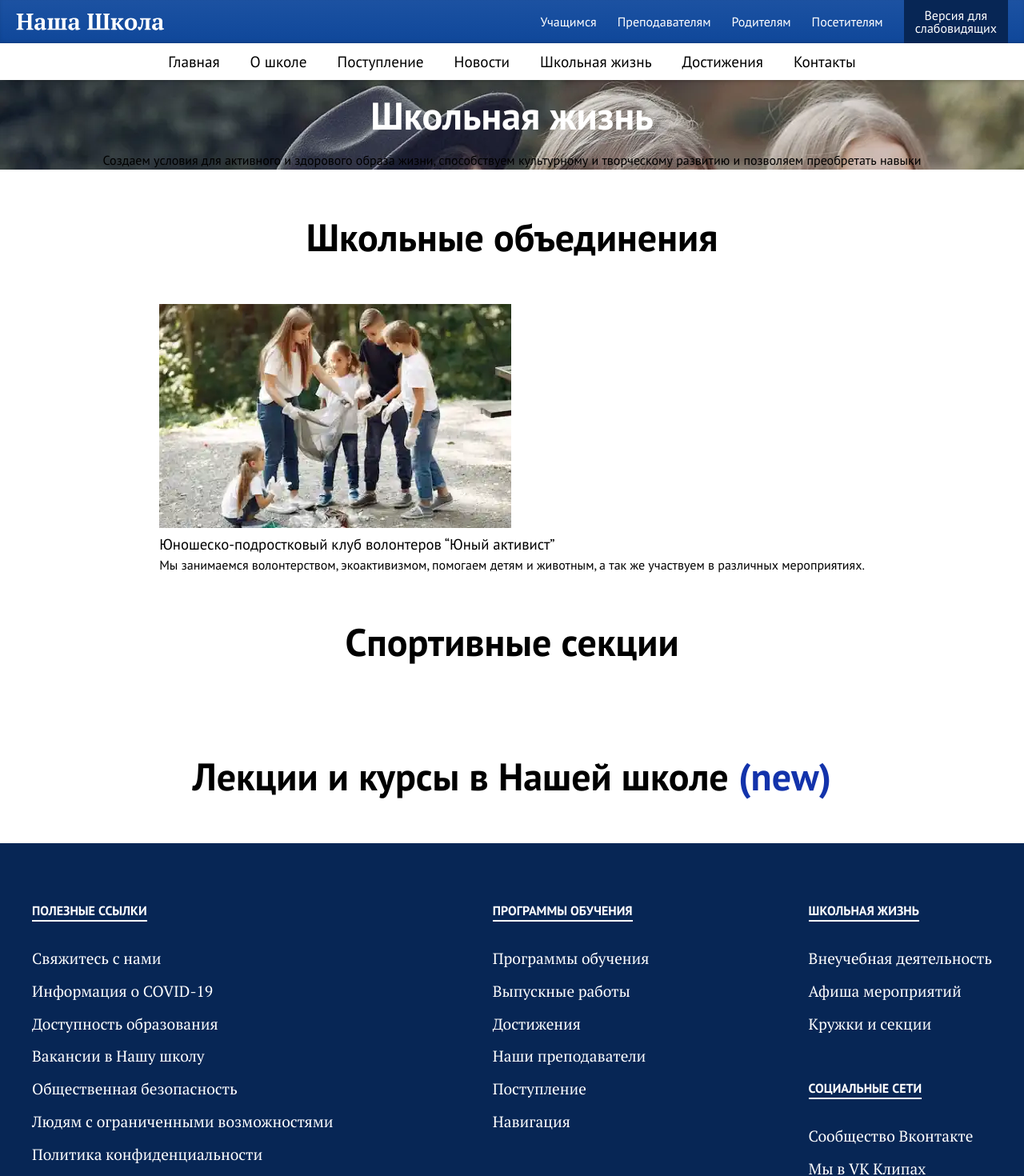
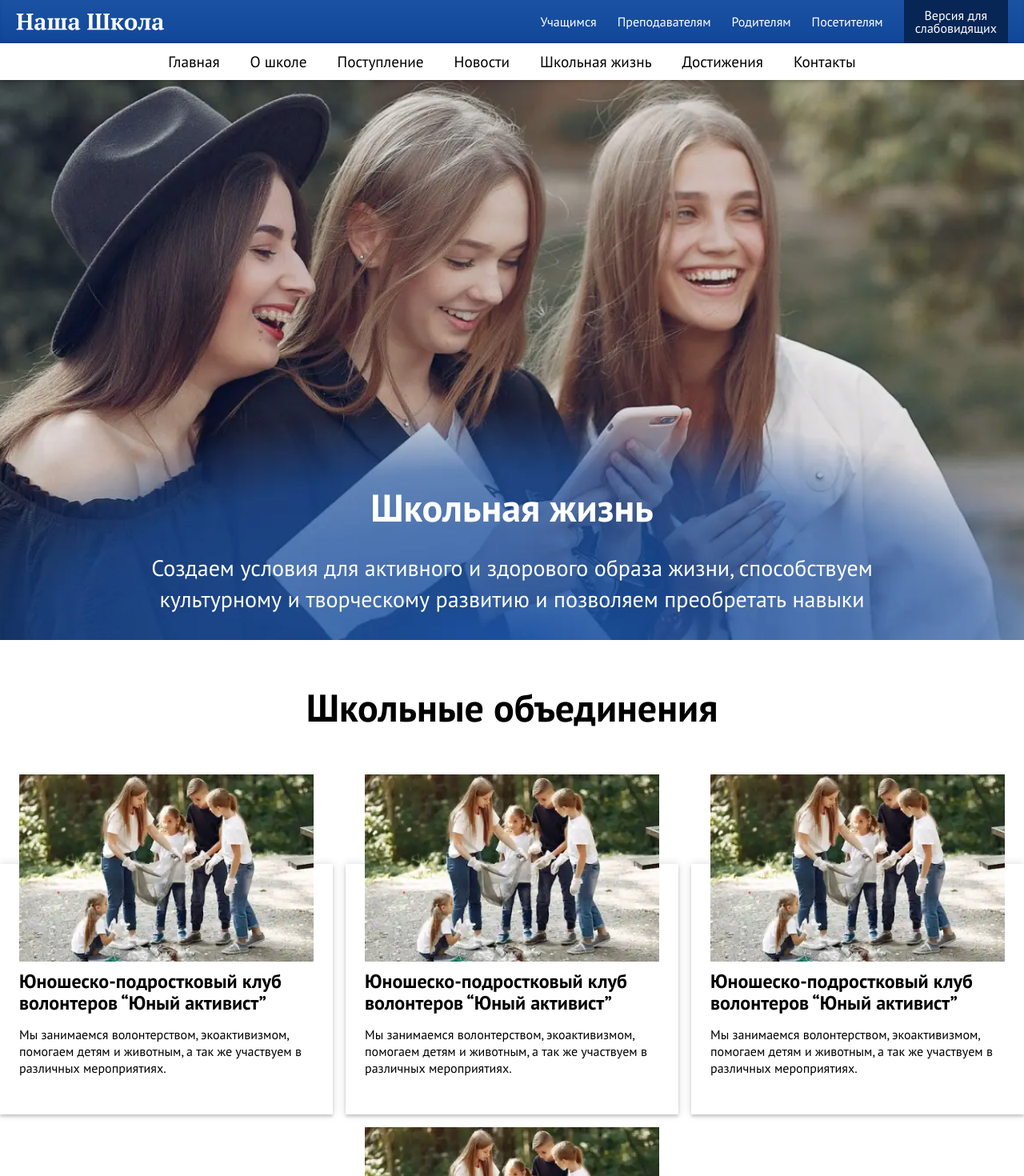
Before and after one commit to web-polytech/2023, a Vue app in the folder frontend/: page /school-life in a window 1280 px wide. Shown: the top 1470 px of the page at 80% size. Built offline with nearby package versions, Linux system fonts and the light colour scheme.

Commit message:
clubs section - done

```diff
--- a/frontend/src/pages/SchoolLifePage.vue
+++ b/frontend/src/pages/SchoolLifePage.vue
@@ -7,11 +7,38 @@
     <h2 class="section__heading">Школьные объединения</h2>
     <ul class="section__list">
       <li class="section__card">
-        <div class="clubs-card">
-          <div class="clubs-card__content">
-            <img src="../assets/images/SchoolLifeClubsCard1.webp" alt="Image for clubs">
-            <h3 class="clubs-card__name">Юношеско-подростковый клуб волонтеров “Юный активист”</h3>
-            <p class="clubs-card__text">Мы занимаемся волонтерством, экоактивизмом, помогаем детям и животным, а так же участвуем в различных мероприятиях.</p>
+        <div class="news-card">
+          <img src="../assets/images/SchoolLifeClubsCard1.webp" alt="" class="news-image" >
+          <div class="news-text-wrapper">
+            <h3 class="news-tagline">Юношеско-подростковый клуб волонтеров “Юный активист”</h3>
+            <p class="news-text">Мы занимаемся волонтерством, экоактивизмом, помогаем детям и животным, а так же участвуем в различных мероприятиях.</p>
+          </div>
+        </div>
+      </li>
+      <li class="section__card">
+        <div class="news-card">
+          <img src="../assets/images/SchoolLifeClubsCard1.webp" alt="" class="news-image" >
+          <div class="news-text-wrapper">
+            <h3 class="news-tagline">Юношеско-подростковый клуб волонтеров “Юный активист”</h3>
+            <p class="news-text">Мы занимаемся волонтерством, экоактивизмом, помогаем детям и животным, а так же участвуем в различных мероприятиях.</p>
+          </div>
+        </div>
+      </li>
+      <li class="section__card">
+        <div class="news-card">
+          <img src="../assets/images/SchoolLifeClubsCard1.webp" alt="" class="news-image" >
+          <div class="news-text-wrapper">
+            <h3 class="news-tagline">Юношеско-подростковый клуб волонтеров “Юный активист”</h3>
+            <p class="news-text">Мы занимаемся волонтерством, экоактивизмом, помогаем детям и животным, а так же участвуем в различных мероприятиях.</p>
+          </div>
+        </div>
+      </li>
+      <li class="section__card">
+        <div class="news-card">
+          <img src="../assets/images/SchoolLifeClubsCard1.webp" alt="" class="news-image" >
+          <div class="news-text-wrapper">
+            <h3 class="news-tagline">Юношеско-подростковый клуб волонтеров “Юный активист”</h3>
+            <p class="news-text">Мы занимаемся волонтерством, экоактивизмом, помогаем детям и животным, а так же участвуем в различных мероприятиях.</p>
           </div>
         </div>
       </li>
@@ -39,28 +66,66 @@
 
 </script>
 
-<style lang="scss">
+<style lang="scss" scoped>
+  $wrapper: var(--wrapper);
+  $color-blue: #1333ab;
+  $color-black: #000000;
+
   .promo {
+    // display: flex;
+    // flex-direction: column;
+    // justify-content: end;
+    // align-items: center;
+    // gap: 1rem;
+    // min-height: calc(100vh - 100px);
+    // inline-size: 100vw;
+    // margin-inline-start: 50%;
+    // padding-bottom: 4rem;
+    // background-image: radial-gradient(40.47% 40.47% at 50% 91.95%, rgb(28 82 162 / 98%) 0%, rgb(28 82 162 / 83.3%) 19.46%, rgb(28 82 162 / 73.5%) 52.42%, rgb(28 82 162 / 63.7%) 73.47%, rgb(28 82 162 / 0%) 100%), linear-gradient(0deg, rgb(28 82 162 / 10%), rgb(28 82 162 / 10%)), url('../assets/images/SchoolLifePagePromo.webp');
+    // background-repeat: no-repeat;
+    // background-position-x: center;
+    // background-size: cover;
+    // transform: translateX(-50%);
+    // padding-inline: calc((100% - #{$wrapper}) / 2);
     display: flex;
     flex-direction: column;
+    justify-content: end;
     align-items: center;
-    width: 100%;
-    height: 100%;
-    max-height: 100%;
-    padding: 0;
+    gap: 1rem;
+    min-height: calc(100vh - 100px);
     background-image: url("../assets/images/SchoolLifePagePromo.webp");
+    background-repeat: no-repeat;
+    background-position-x: center;
+    background-size: cover;
   }
 
+  // display: flex;
+  // flex-direction: column;
+  // align-items: center;
+  // width: 100%;
+  // height: 100%;
+  // max-height: 100%;
+  // padding: 0;
+
   .promo__heading {
-    margin: 20px auto;
+    padding-bottom: 1rem;
     color: #ffffff;
     font-weight: 700;
     font-size: 3rem;
     line-height: 1;
+    text-align: center;
   }
 
   .promo__decsription {
-
+    max-width: 60ch;
+    margin-bottom: 2rem;
+    color: white;
+    font-weight: 400;
+    font-size: 1.75em;
+    font-family: 'PT Sans', system-ui, -apple-system, BlinkMacSystemFont, 'Segoe UI', "Roboto", "Oxygen", "Ubuntu", "Cantarell", 'Open Sans', 'Helvetica Neue', sans-serif;
+    font-style: normal;
+    line-height: 1.4;
+    text-align: center;
   }
 
   .section {
@@ -85,6 +150,56 @@
   }
 
   .section__list {
+    display: flex;
+    flex-flow: row wrap;
+    justify-content: center;
+    row-gap: 8rem;
+    margin-top: 7rem;
+    column-gap: 1rem;
     list-style: none;
   }
+
+  .section__card {
+    max-width: 26rem;
+  }
+
+  .news-card {
+    display: flex;
+    align-items: center;
+  }
+
+  .news-image {
+    display: block;
+    width: calc(100% - 3rem); // ширина изображения с учетом отступов
+    height: auto;
+    margin-top: -7rem;
+  }
+
+  .news-tagline {
+    margin-top: 0.5em;
+    padding: 0 1.5rem;
+    color: $color-black;
+    font-weight: 700;
+    font-size: 1.5em;
+    font-family: "PT Sans";
+    font-style: normal;
+    line-height: 110%;
+  }
+
+  .news-text {
+    margin-top: 1em;
+    padding: 0 1.5rem 3rem;
+    color: $color-black;
+    font-weight: 400;
+    font-size: 1em;
+    font-family: "PT Sans";
+    font-style: normal;
+    line-height: 130%;
+  }
+
+  // .clubs-card {
+  //   max-width: 250px;
+  // }
+
+
 </style>
```
